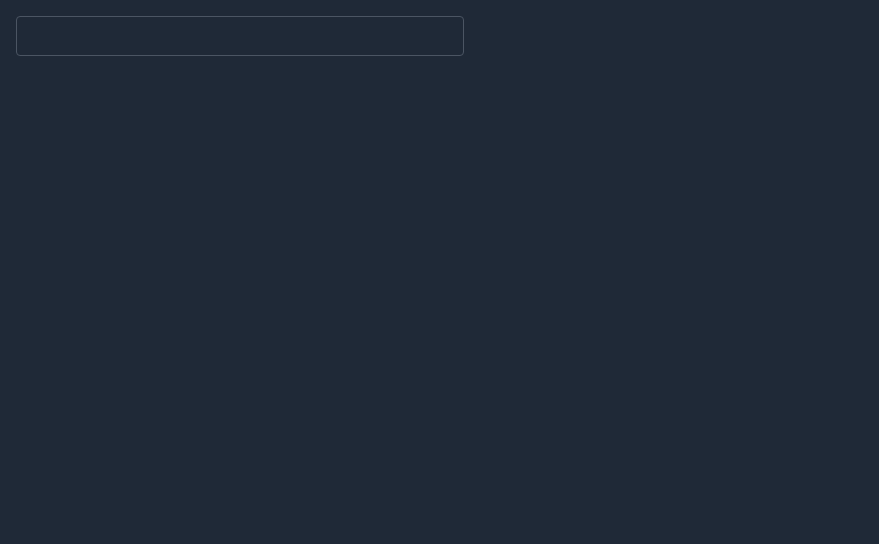
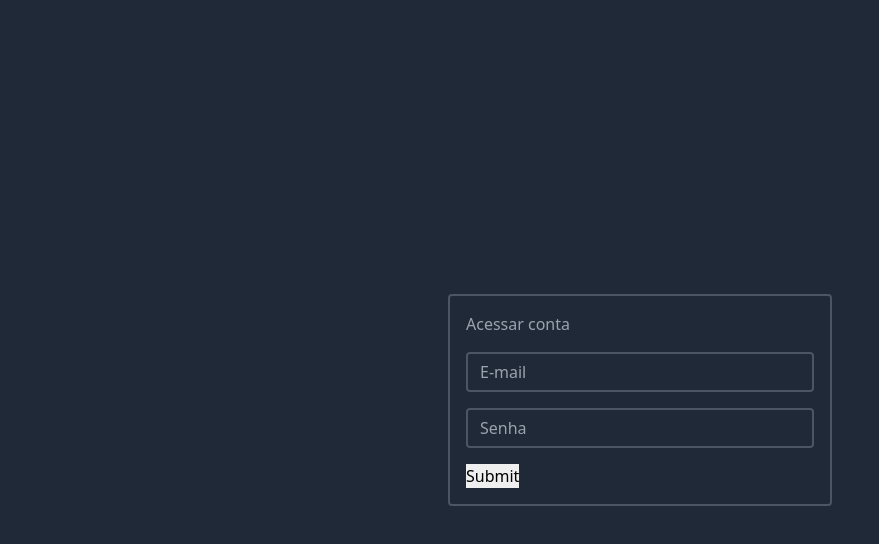
Before and after one commit to avrcoelho/react-clean-architecture, a React (Create React App) app: page / in a window 1280 px wide. Shown: the top 544 px of the page, without its empty margins (0-879 px from the left). Built offline with nearby package versions, Linux system fonts and the light colour scheme.

Commit message:
feat: signin form

```diff
--- a/src/modules/user/pages/SignIn/index.tsx
+++ b/src/modules/user/pages/SignIn/index.tsx
@@ -1,9 +1,34 @@
+import { useForm } from 'react-hook-form';
+
 import InputText from '@/shared/components/inputs/Text';
+import { useYupValidationResolver } from '@/shared/hooks/useYupValidationResolver';
+import signInSchema from '../../schemas/signin.schema';
 
 const SignIn = (): JSX.Element => {
+  const resolver = useYupValidationResolver(signInSchema);
+  const { handleSubmit, register, errors } = useForm({ resolver });
+
   return (
-    <main className="bg-gray-800 p-4 w-full min-h-screen">
-      <InputText />
+    <main className="bg-gray-800 p-4 w-full min-h-screen flex justify-center items-center">
+      <form
+        onSubmit={handleSubmit(data => console.log(data))}
+        className="w-full max-w-sm border-2 p-4 border-gray-600 rounded"
+      >
+        <h1 className="text-gray-400 mb-4">Acessar conta</h1>
+        <InputText
+          name="email"
+          placeholder="E-mail"
+          register={register}
+          error={errors.email}
+        />
+        <InputText
+          name="password"
+          placeholder="Senha"
+          register={register}
+          error={errors.password}
+        />
+        <input type="submit" />
+      </form>
     </main>
   );
 };
--- /dev/null
+++ b/src/modules/user/schemas/signin.schema.ts
@@ -0,0 +1,13 @@
+import * as yup from 'yup';
+
+import inputMessages from '@/shared/contants/inputMessages';
+
+const signInSchema = yup.object({
+  email: yup
+    .string()
+    .email(inputMessages.invalidEmail)
+    .required(inputMessages.requiredFiel),
+  password: yup.string().required(inputMessages.requiredFiel),
+});
+
+export default signInSchema;
--- a/src/shared/components/inputs/Text/index.tsx
+++ b/src/shared/components/inputs/Text/index.tsx
@@ -1,7 +1,6 @@
 import { InputHTMLAttributes, LegacyRef } from 'react';
 
-interface InputTextProps
-  extends InputHTMLAttributes<Omit<HTMLInputElement, 'ref'>> {
+interface InputTextProps extends InputHTMLAttributes<HTMLInputElement> {
   register: LegacyRef<HTMLInputElement>;
   error?: string;
 }
@@ -12,11 +11,11 @@ const InputText = ({
   ...rest
 }: InputTextProps): JSX.Element => {
   return (
-    <div className="flex flex-col">
+    <div className="flex flex-col mb-4">
       <input
         type="text"
         ref={register}
-        className={`w-full max-w-md h-10 bg-transparent border ${
+        className={`w-full max-w-md h-10 bg-transparent border-2 ${
           error ? 'border-red-400' : 'border-gray-600'
         }  rounded px-3 text-white`}
         {...rest}
--- /dev/null
+++ b/src/shared/contants/inputMessages.ts
@@ -0,0 +1,6 @@
+const inputMessages = {
+  requiredFiel: 'Campo obrigatório',
+  invalidEmail: 'E-mail inválido',
+};
+
+export default inputMessages;
--- a/src/shared/hooks/useYupValidationResolver.ts
+++ b/src/shared/hooks/useYupValidationResolver.ts
@@ -1,20 +1,14 @@
 import { useCallback } from 'react';
+import { ResolverError, ResolverSuccess } from 'react-hook-form';
 import * as Yup from 'yup';
 
 import getValidationYupErrors from '../utils/getValidationYupErros';
-
-interface IResponse {
-  errors: {
-    [key: string]: string;
-  };
-  values: any;
-}
 
 export const useYupValidationResolver = <TData = any>(
   validationSchema: Yup.ObjectSchema<any>,
 ) =>
   useCallback(
-    async (data: TData): Promise<IResponse> => {
+    async (data: TData): Promise<ResolverSuccess | ResolverError> => {
       try {
         const values = await validationSchema.validate(data, {
           abortEarly: false,
```
Also changed, not shown: 1 other file (tests, documents, lock files or other folders).
